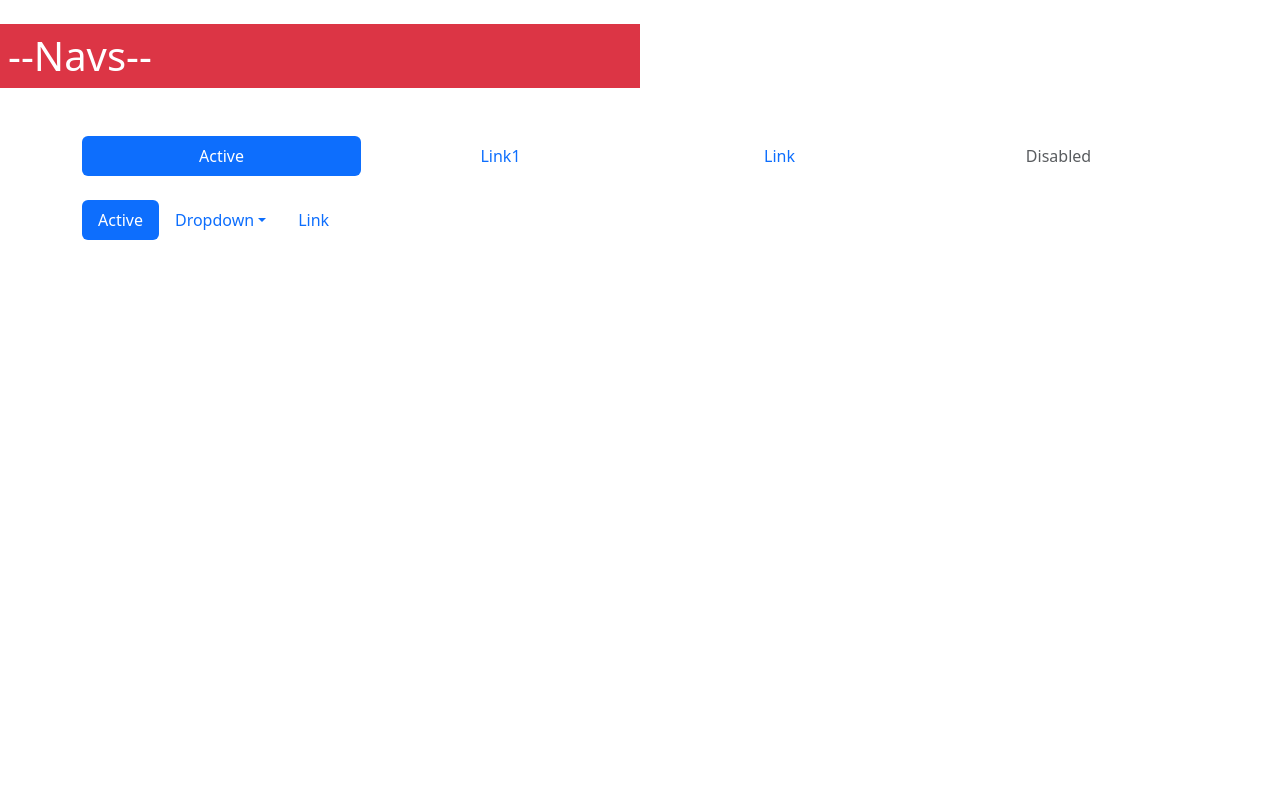
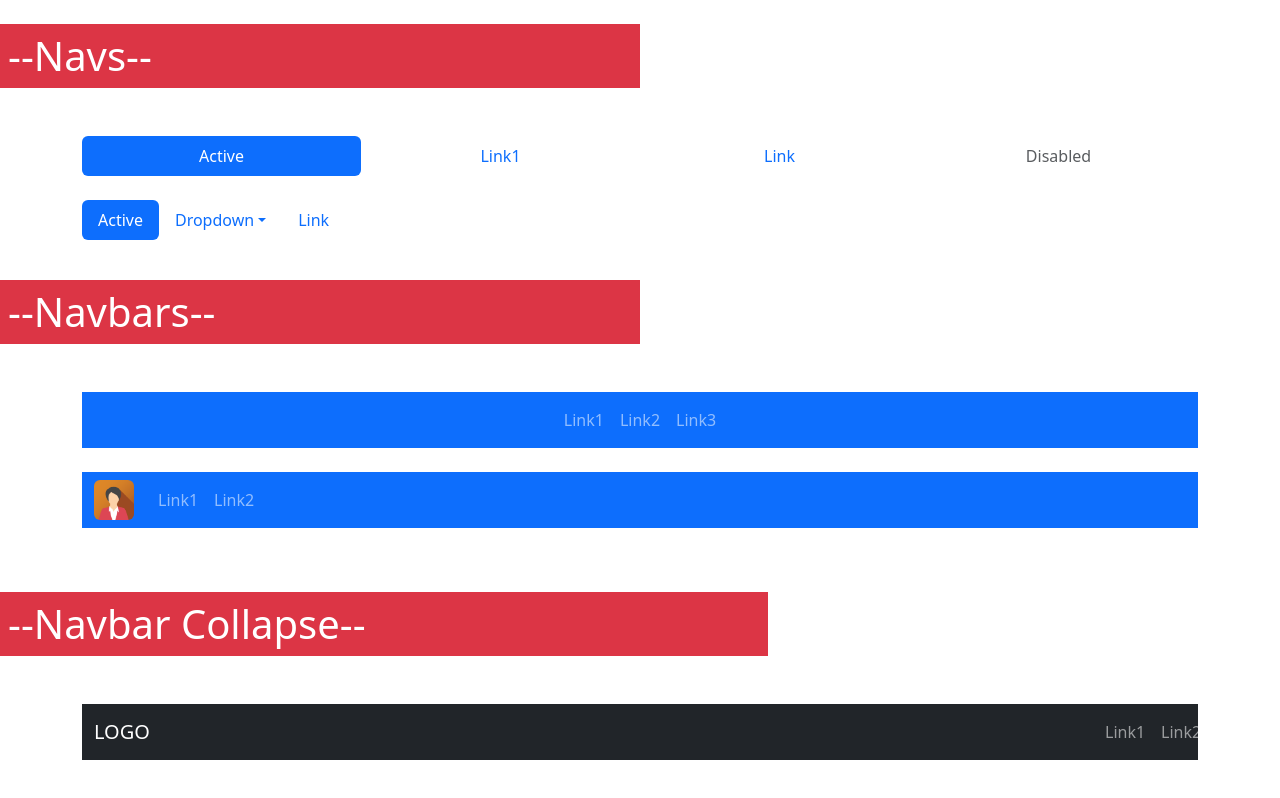
Before and after one commit to Hpekkaya/Lesson17, a plain HTML site: page Tekrar/index.html in a window 1280 px wide. Drawn offline with nearby package versions, Linux system fonts and the light colour scheme.

Commit message:
Navbar Collabse added

```diff
--- a/Tekrar/index.html
+++ b/Tekrar/index.html
@@ -22,9 +22,7 @@
       --Navs--
     </h1>
     <br />
-    <!-- <div class="container my-3">
-
-    </div>  -->
+    <!-- Nav-->
     <div class="container my-3">
       <ul class="nav nav-pills nav-justified">
         <li class="nav-item"><a href="#" class="nav-link active">Active</a></li>
@@ -54,6 +52,63 @@
       </ul>
     </div>
 
+    <!-- Navbars-->
+    <br />
+    <h1 class="text-white bg-danger" style="padding: 0.5rem; width: 50%">
+      --Navbars--
+    </h1>
+    <br />
+    <div class="container my-3">
+      <nav class="navbar navbar-dark navbar-expand-sm bg-primary">
+        <div class="container-fluid justify-content-center">
+          <ul class="navbar-nav">
+            <li class="nav-item"><a href="#" class="nav-link">Link1</a></li>
+            <li class="nav-item"><a href="#" class="nav-link">Link2</a></li>
+            <li class="nav-item"><a href="#" class="nav-link">Link3</a></li>
+          </ul>
+        </div>
+      </nav> <br>
+      <!--  -->
+      <nav class="navbar navbar-dark navbar-expand-sm bg-primary">
+        <div class="container-fluid ">
+          <ul class="navbar-nav align-items-center">
+            <li class="nav-item align-self-center"><a href="#"
+                class="navbar-text navbar-brand">
+                <img class="rounded" src="../avatar.png" style="width: 40px;"
+                  alt="Logo"></a>
+            </li>
+            <li class="nav-item"><a href="#" class="nav-link">Link1</a></li>
+            <li class="nav-item"><a href="#" class="nav-link">Link2</a></li>
+          </ul>
+        </div>
+      </nav> <br>
+    </div>
+
+    <!-- Navbar Collapse-->
+    <br />
+    <h1 class="text-white bg-danger" style="padding: 0.5rem; width: 60%">
+      --Navbar Collapse--
+    </h1>
+    <br />
+    <!-- Nav-->
+    <div class="container my-3">
+    <nav  class="navbar bg-dark navbar-dark navbar-expand-sm ">
+      <div  class="container-fluid ">
+        <a class="navbar-brand" href="#">LOGO</a>
+        <button class="navbar-toggler" type="button" data-bs-toggle="collapse" data-bs-target="#collabsibleNavbar">
+          <span class="navbar-toggler-icon"></span></button>
+      </div>
+      <div class="collapse navbar-collapse justify-content-evenly" id="collabsibleNavbar">
+        <ul class="navbar-nav justify-content-around" style="width: 20%;">
+          <li class="nav-item"><a class="nav-link" href="#" class> Link1 </a></li>
+          <li class="nav-item"><a class="nav-link" href="#" class> Link2 </a></li>
+          <li class="nav-item"><a class="nav-link" href="#" class> Link3 </a></li>
+        </ul>
+      </div>
+    </nav>
+    </div>
+
+
     <div style="height: 300px"></div>
   </body>
 </html>
```
